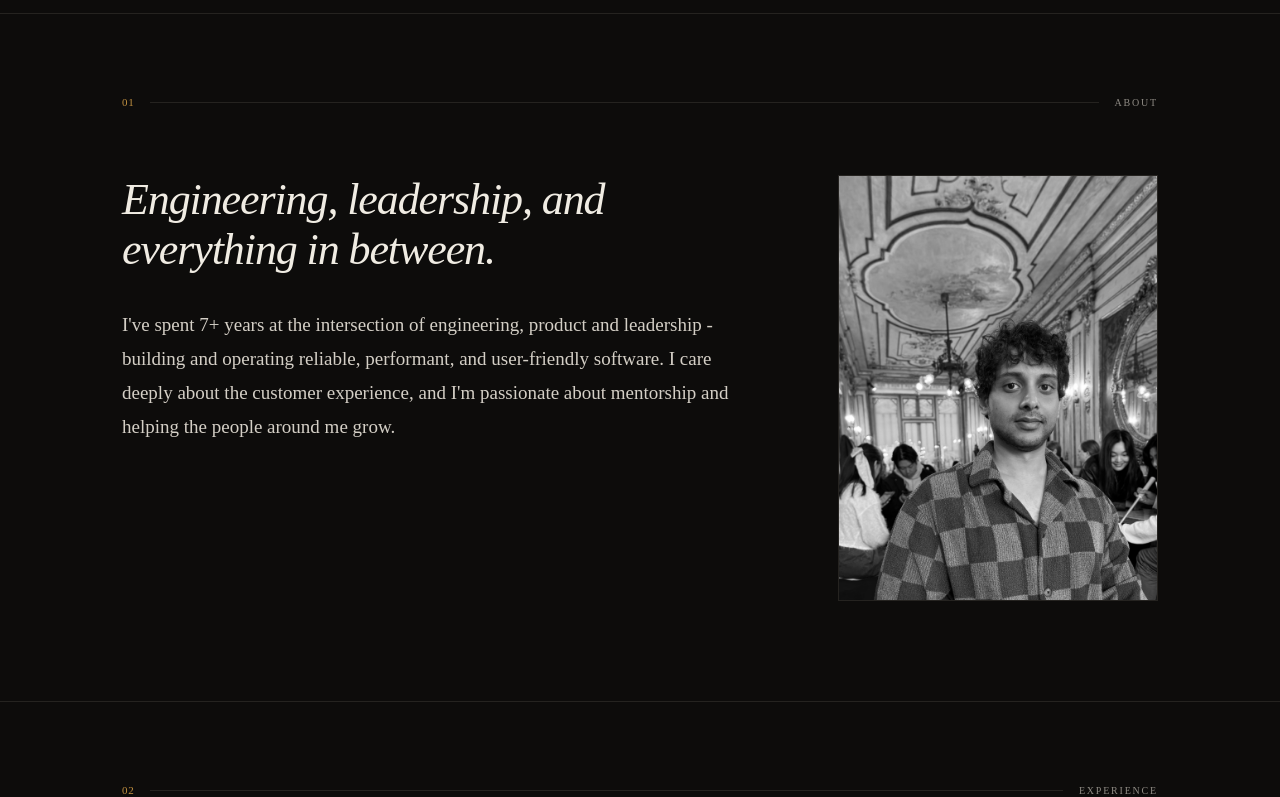
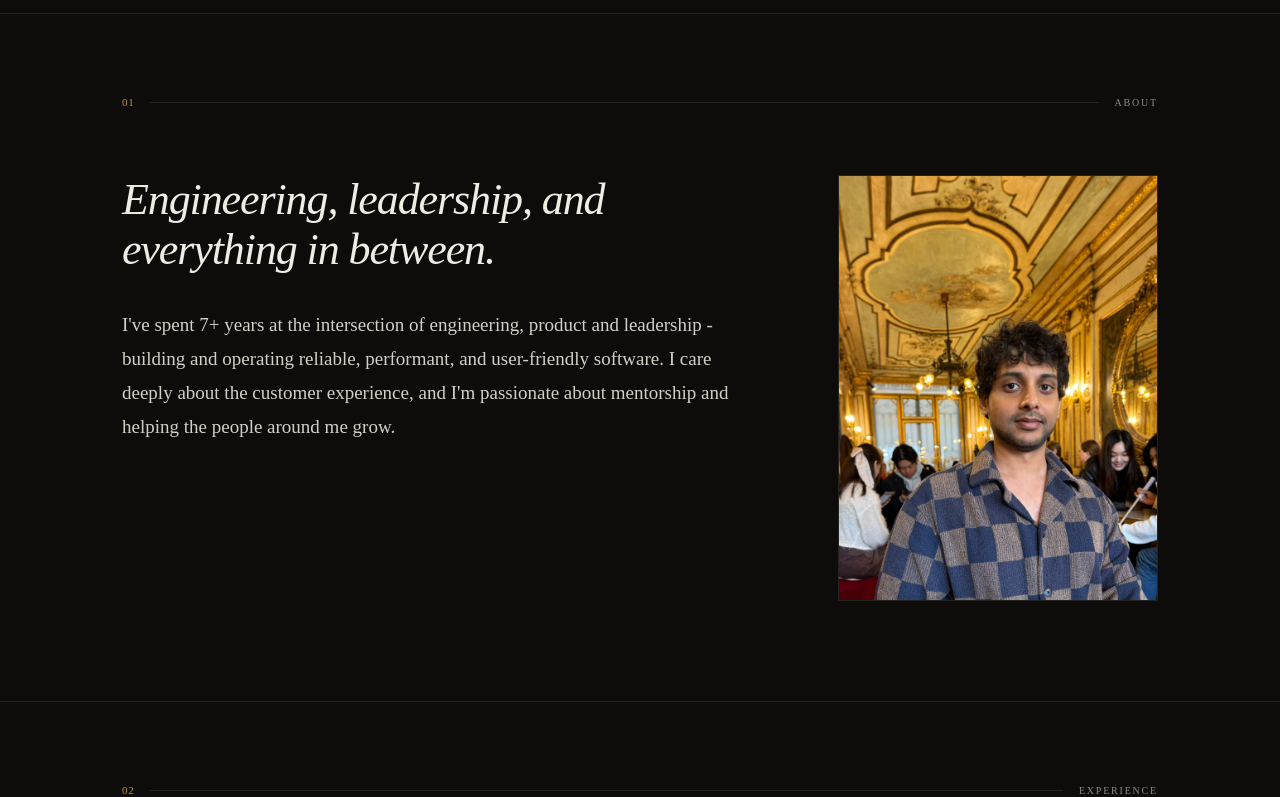
Before and after one commit to ananddharne/personal-portfolio, a Next.js app: page / in a window 1280 px wide. Shown: the part 707-1504 px from the top of the page. Built offline with nearby package versions, Linux system fonts and the light colour scheme.

Commit message:
fix: show full color image on touch devices, grayscale only on hover-capable devices

```diff
--- a/src/components/about/About.tsx
+++ b/src/components/about/About.tsx
@@ -61,7 +61,7 @@ export function About() {
                 src="/about.jpeg"
                 alt="Anand Dharne"
                 fill
-                className="object-cover grayscale transition-all duration-700 group-hover:grayscale-0 group-hover:scale-[1.02]"
+                className="object-cover transition-all duration-700 [@media(hover:hover)]:grayscale [@media(hover:hover)]:group-hover:grayscale-0 [@media(hover:hover)]:group-hover:scale-[1.02]"
                 sizes="(max-width: 768px) 100vw, 320px"
               />
             </div>
```
